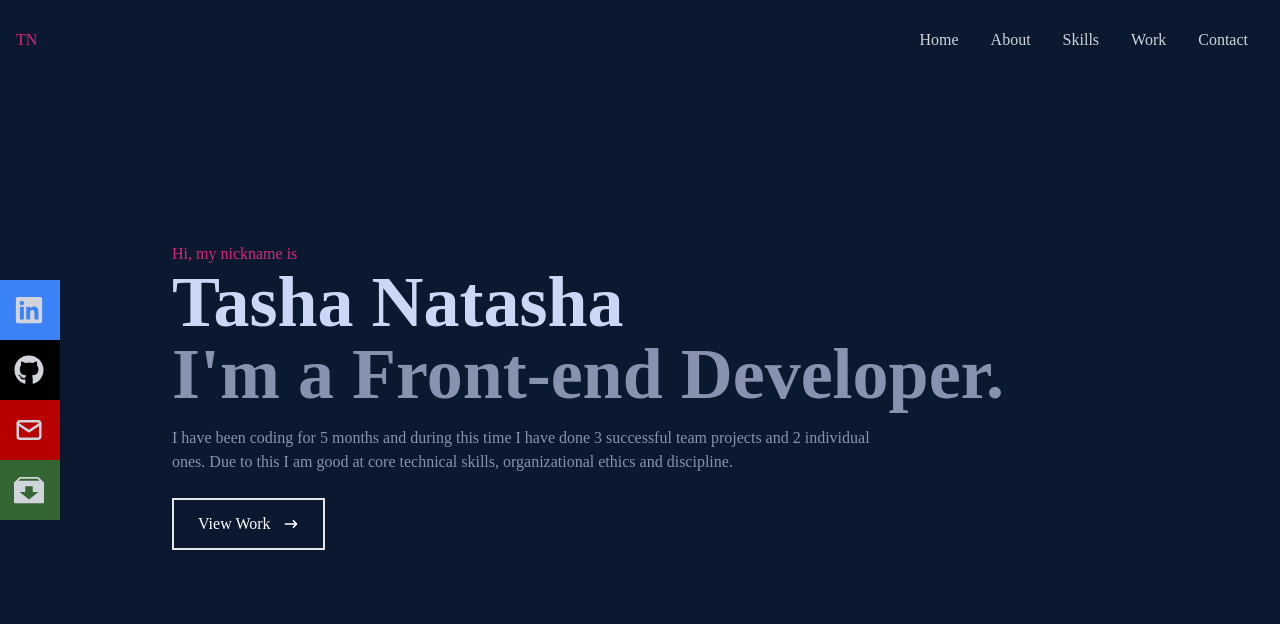
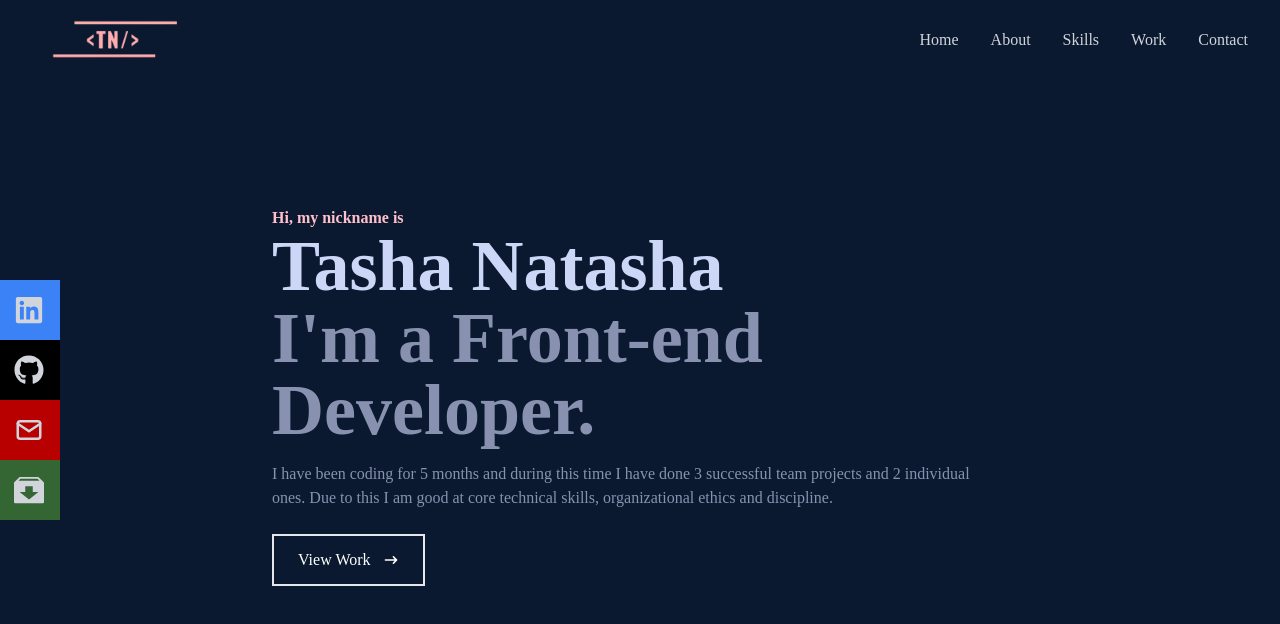
Before and after one commit to Tasha1003Natasha/Portfolio-Website, a React (Create React App) app: page / in a window 1280 px wide. Shown: the top 624 px of the page. Built offline with nearby package versions, Linux system fonts and the light colour scheme.

Commit message:
Фото закоментувала

```diff
--- a/src/components/Home/Home.jsx
+++ b/src/components/Home/Home.jsx
@@ -1,12 +1,13 @@
 import React from 'react';
 import { HiArrowNarrowRight } from 'react-icons/hi';
+// import Me from '../../assets/me.png';
 
 const Home = () => {
   return (
-    <div name="home" className=" w-full h-screen bg-[#0a192f] ">
+    <div name="home" className="w-full h-screen bg-[#0a192f]">
       {/* Container */}
-      <div className="max-w-[1000px] mx-auto px-8 flex flex-col justify-center h-full">
-        <p className="text-pink-600">Hi, my nickname is</p>
+      <div className="max-w-[800px] mx-auto px-8  flex flex-col justify-center h-full">
+        <p className="text-[#ffc0cb]  font-bold">Hi, my nickname is</p>
         <h1 className="text-4xl sm:text-7xl font-bold text-[#ccd6f6]">
           Tasha Natasha
         </h1>
@@ -18,11 +19,12 @@ const Home = () => {
           successful team projects and 2 individual ones. Due to this I am good
           at core technical skills, organizational ethics and discipline.
         </p>
+
         <div>
           <button className="text-white group border-2 px-6 py-3 my-2 flex items-center hover:bg-pink-600 hover:border-pink-600">
             View Work
             <span className="group-hover:rotate-90 duration-300">
-              <HiArrowNarrowRight className="ml-3 " />
+              <HiArrowNarrowRight className="ml-3" />
             </span>
           </button>
         </div>
@@ -32,3 +34,52 @@ const Home = () => {
 };
 
 export default Home;
+
+/////////////////////////////////////////////////////////////////
+
+/* <div>
+<img src={Me} alt="logo" style={{ width: '200px' }} />
+</div> */
+
+// const Home = () => {
+//   return (
+//     <div>
+//       <main className="mx-auto mt-10 max-w-7xl px-4 sm:mt-12 sm:px-6 md:mt-16 lg:mt-20 lg:px-8 xl:mt-28">
+//         <div className="sm:text-center lg:text-left">
+//           <h1 className="text-4xl font-bold tracking-tight text-gray-900 sm:text-5xl md:text-6xl">
+//             <span className="block xl:inline">Data to enrich your</span>
+//             <span className="block text-indigo-600 xl:inline">
+//               online business
+//             </span>
+//           </h1>
+//           <p className="mt-3 text-base text-gray-500 sm:mx-auto sm:mt-5 sm:max-w-xl sm:text-lg md:mt-5 md:text-xl lg:mx-0">
+//             Anim aute id magna aliqua ad ad non deserunt sunt. Qui irure qui
+//             lorem cupidatat commodo. Elit sunt amet fugiat veniam occaecat
+//             fugiat aliqua.
+//           </p>
+//           <div className="mt-5 sm:mt-8 sm:flex sm:justify-center lg:justify-start">
+//             <div className="rounded-md shadow">
+//               <a
+//                 href="/"
+//                 className="flex w-full items-center justify-center rounded-md border border-transparent bg-indigo-600 px-8 py-3 text-base font-medium text-white hover:bg-indigo-700 md:py-4 md:px-10 md:text-lg"
+//               >
+//                 Get started
+//               </a>
+//             </div>
+//           </div>
+//         </div>
+//       </main>
+
+//       <div className="lg:absolute lg:inset-y-0 lg:right-0 lg:w-1/2">
+//         <img
+//           className="h-56 w-full object-cover sm:h-72 md:h-96 lg:h-full lg:w-full"
+//           src={Me}
+//           style={{ width: '400px' }}
+//           alt="/"
+//         />
+//       </div>
+//     </div>
+//   );
+// };
+
+// export default Home;
--- a/src/components/Navbar/Navbar.jsx
+++ b/src/components/Navbar/Navbar.jsx
@@ -5,6 +5,7 @@ import { FaLinkedin, FaGithub } from 'react-icons/fa';
 import { TbMail } from 'react-icons/tb';
 import { ImBoxAdd } from 'react-icons/im';
 import { useState } from 'react';
+import Logo from '../../assets/logo.png';
 
 const Navbar = () => {
   const [nav, setNav] = useState(false);
@@ -13,7 +14,8 @@ const Navbar = () => {
   return (
     <div className="fixed w-full h-[80px] flex justify-between items-center px-4 bg-[#0a192f] text-gray-300">
       <div>
-        <h1 className="text-pink-600">TN</h1>
+        {/* <h1 className="text-pink-600">TN</h1> */}
+        <img src={Logo} alt="logo" style={{ width: '200px' }} />
       </div>
 
       {/* menu */}
@@ -45,6 +47,7 @@ const Navbar = () => {
       </div>
 
       {/*Mobile menu */}
+
       <ul
         className={
           !nav
```
Also changed, not shown: src/assets/logo.png (added), src/assets/me.png (added).
